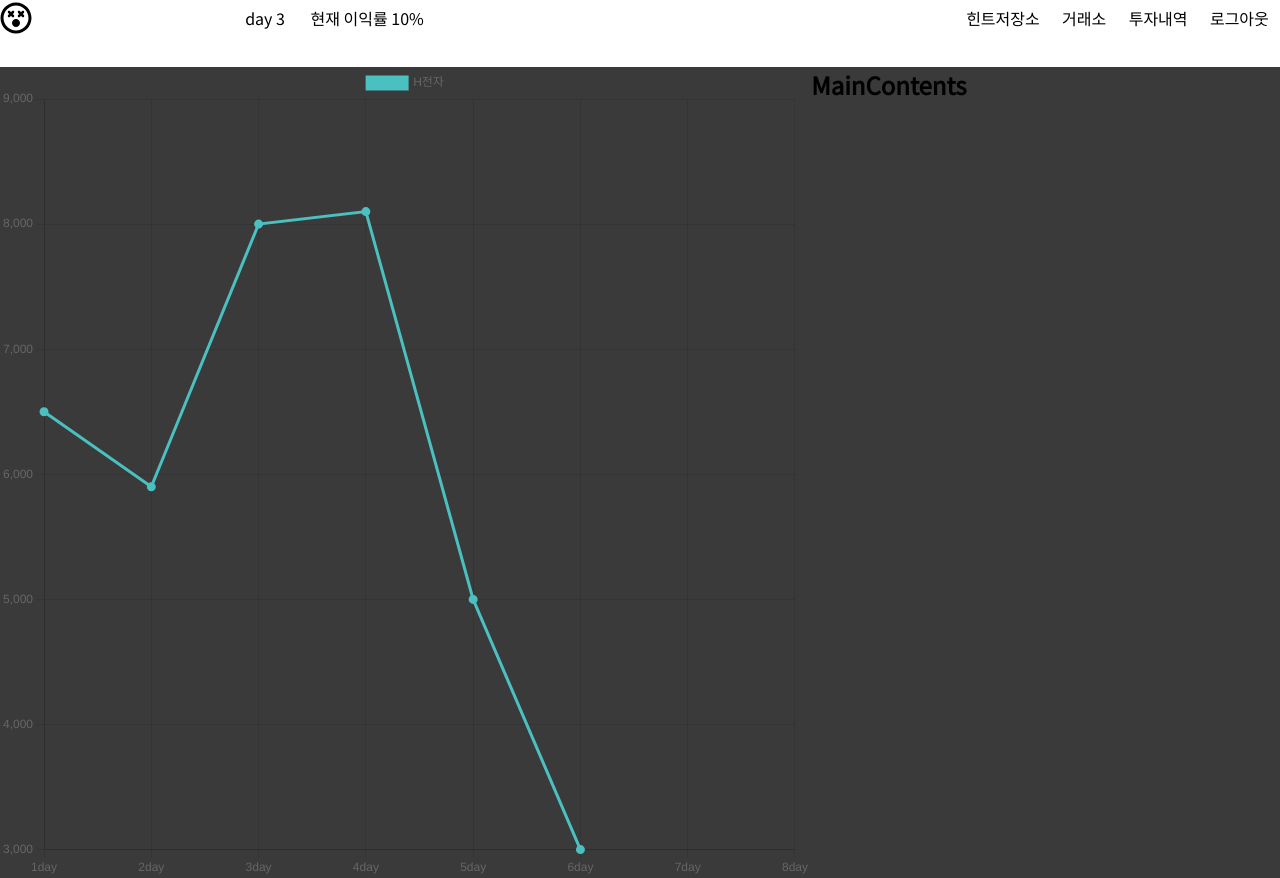
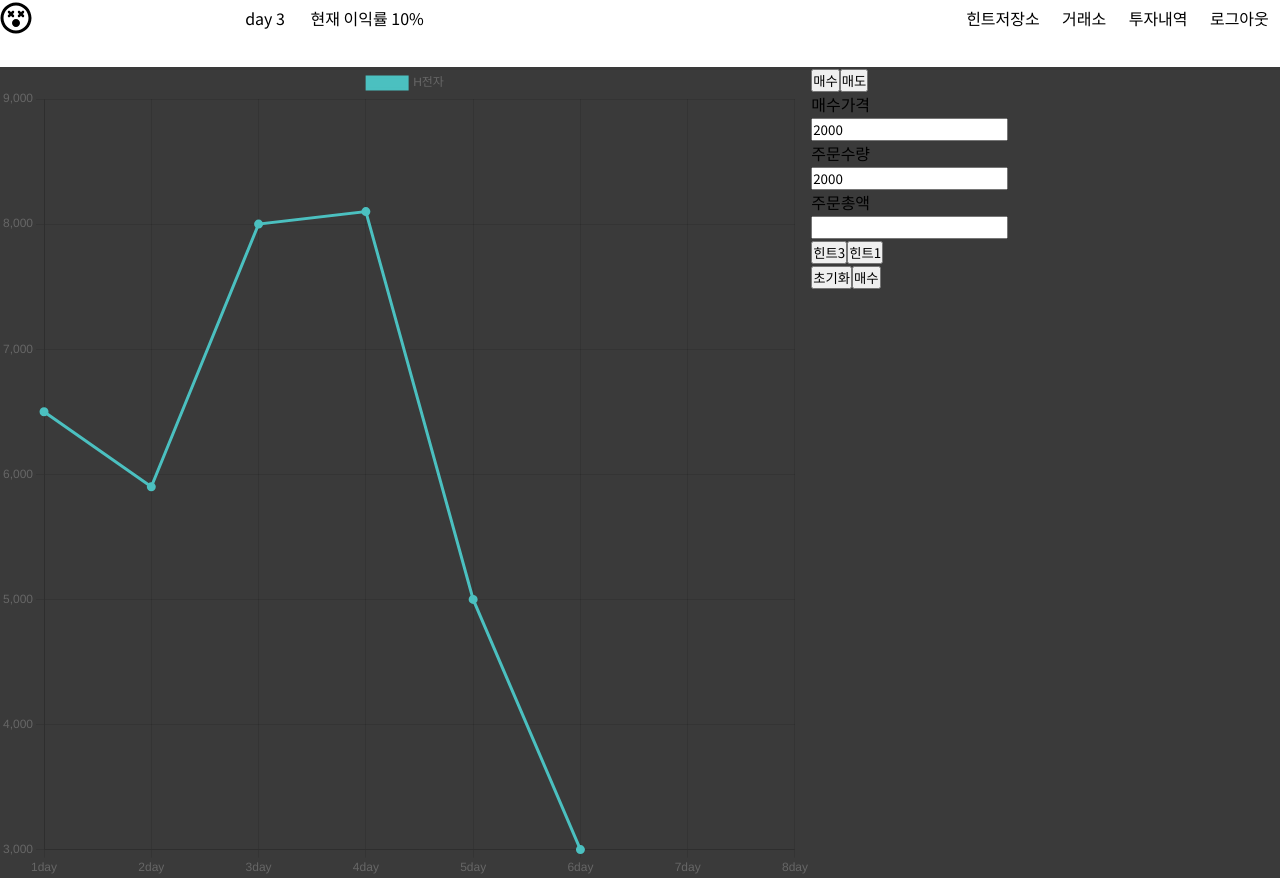
Before and after one commit to hyebin26/react_stockgame, a React (Create React App) app: page /login in a window 1280 px wide. Built offline with nearby package versions, Linux system fonts and the light colour scheme.

Commit message:
add main_trading and rename main_content to main_trading

```diff
--- a/src/components/main/main.jsx
+++ b/src/components/main/main.jsx
@@ -1,7 +1,7 @@
 import React from "react";
 import Header from "../header/header";
 import MainChart from "../main_chart/mainChart";
-import MainContents from "../main_contents/mainContents";
+import MainTrading from "../main_trading/mainTrading";
 import styles from "./main.module.css";
 
 const Main = (props) => {
@@ -11,7 +11,7 @@ const Main = (props) => {
       <section className={styles.main}>
         <div className={styles.container}>
           <MainChart />
-          <MainContents />
+          <MainTrading />
         </div>
       </section>
     </>
--- a/src/components/main_contents/mainContents.jsx
+++ /dev/null
@@ -1,12 +0,0 @@
-import React from "react";
-import styles from "./mainContents.module.css";
-
-const MainContents = (props) => {
-  return (
-    <div className={styles.container}>
-      <h2>MainContents</h2>
-    </div>
-  );
-};
-
-export default MainContents;
--- /dev/null
+++ b/src/components/main_trading/mainTrading.jsx
@@ -0,0 +1,35 @@
+import React from "react";
+import styles from "./mainTrading.module.css";
+
+const MainTrading = (props) => {
+  return (
+    <div className={styles.container}>
+      <div>
+        <button>매수</button>
+        <button>매도</button>
+      </div>
+      <div className={styles}>
+        <div>매수가격</div>
+        <input type="number" value="2000" />
+      </div>
+      <div className={styles}>
+        <div>주문수량</div>
+        <input type="number" value="2000" />
+      </div>
+      <div className={styles}>
+        <div>주문총액</div>
+        <input type="number" />
+      </div>
+      <div>
+        <button>힌트3</button>
+        <button>힌트1</button>
+      </div>
+      <div>
+        <button>초기화</button>
+        <button>매수</button>
+      </div>
+    </div>
+  );
+};
+
+export default MainTrading;
```
Also changed, not shown: src/components/main_btn/mainBtn.jsx (added, +7 -0 lines), src/components/main_btn/mainBtn.module.css (added), src/components/main_trading/mainTrading.module.css (renamed from src/components/main_contents/mainContents.module.css), 1 other file (tests, documents, lock files or other folders).
